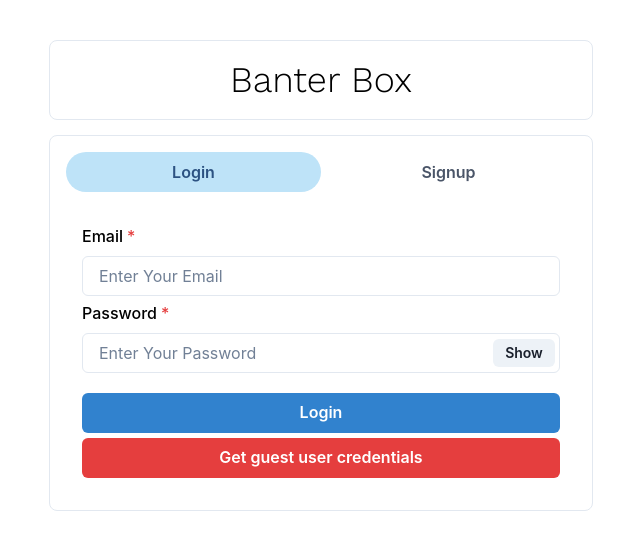
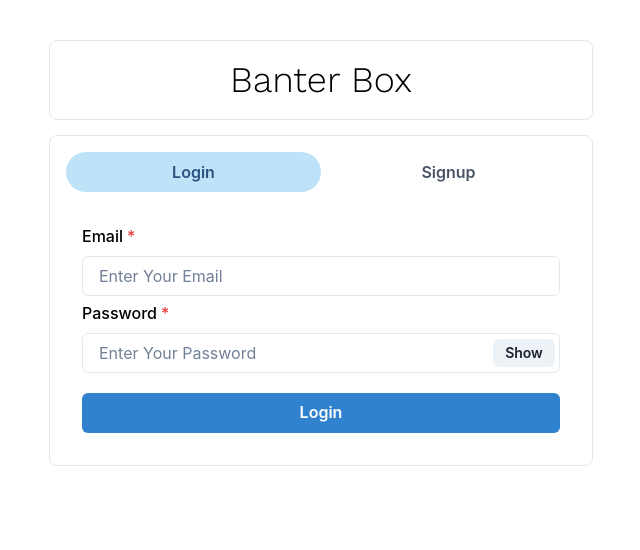
Before and after one commit to parthtyagii/BanterBox_Frontend, a React (Create React App) app: page / in a window 1280 px wide. Shown: the top 550 px of the page, without its empty margins (319-959 px from the left). Built offline with nearby package versions, Linux system fonts and the light colour scheme; no server answers.

Commit message:
removed guest credentials

```diff
--- a/src/components/Authentication/Login.jsx
+++ b/src/components/Authentication/Login.jsx
@@ -94,19 +94,6 @@
                 Login
             </Button>
 
-            <Button
-                variant='solid'
-                colorScheme={'red'}
-                width='100%'
-                onClick={() => {
-                    setEmail('guest@example.com');
-                    setPassword('123456');
-                }}
-                isLoading={loading}
-            >
-                Get guest user credentials
-            </Button>
-
         </VStack>
     );
 };
```
